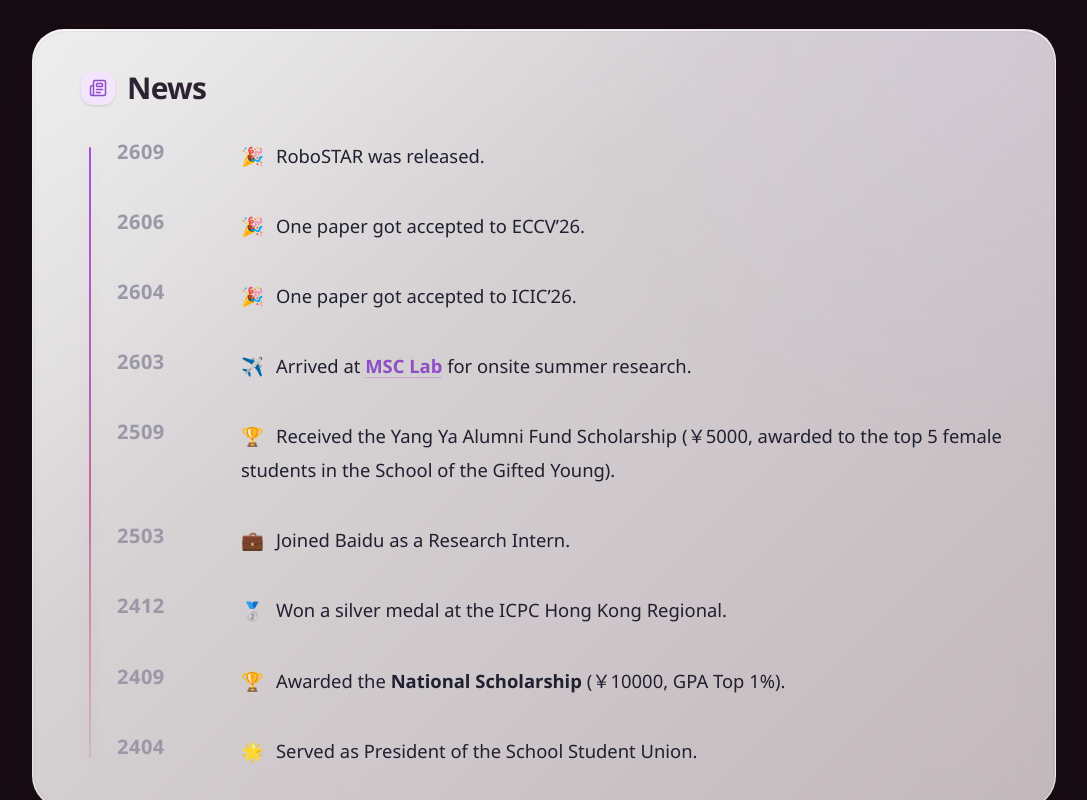
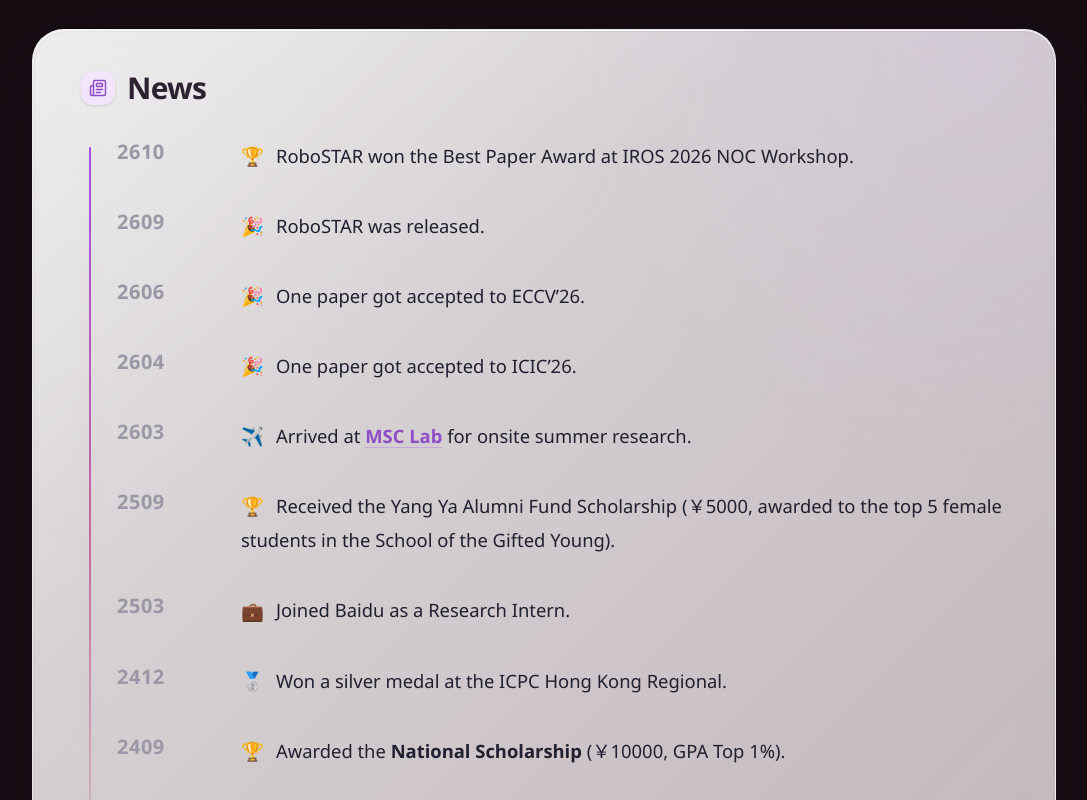
Before and after one commit to zyjOrz/zyjOrz.github.io, a Next.js app: page / in a window 1280 px wide. Shown: the part 840-1640 px from the top of the page, without its empty margins (96-1183 px from the left). Built offline with nearby package versions, Linux system fonts and the light colour scheme.

Commit message:
bestpaper

```diff
--- a/app/NewsTimeline.tsx
+++ b/app/NewsTimeline.tsx
@@ -3,6 +3,11 @@
 import { type CSSProperties, useEffect, useRef, useState } from 'react';
 
 const newsItems = [
+  {
+    date: '2610',
+    emoji: '🏆',
+    content: <>RoboSTAR won the Best Paper Award at IROS 2026 NOC Workshop.</>,
+  },
   {
     date: '2609',
     emoji: '🎉',
--- a/app/robostar.tsx
+++ b/app/robostar.tsx
@@ -11,6 +11,7 @@
   paperUrl: string | null;
   projectUrl: string | null;
   codeUrl: string | null;
+  modelUrl?: string | null;
   codeComingSoon?: boolean;
   description: string;
   status?: string;
@@ -21,26 +22,30 @@
 // Title, authors, and equal contributions follow the supplied September 6 CV.
 export const robostar: PublicationEntry = {
   venue: 'IROS 2026 Workshop',
-  type: 'Oral',
+  type: 'Best Paper',
   status: 'Under Review',
   venueDetail:
-    'Accepted for oral presentation at the Workshop on Nonverbal Cues for Human-Robot Cooperative Intelligence.',
+    'Best Paper Award at the Workshop on Nonverbal Cues for Human-Robot Cooperative Intelligence.',
   title:
     'RoboSTAR: Next-Scale Autoregressive Sign Language Motion Translation for Humanoid Robots',
   authors: (
     <>
-      <strong className="font-extrabold text-[#35242d]">Yujia Zeng<sup>*</sup></strong>
-      {', Chensheng Peng'}<sup>*</sup>{', Yuxin Chen'}<sup>*</sup>
+      <strong className="font-extrabold text-[#35242d]">
+        Yujia Zeng<sup>*</sup>
+      </strong>
+      {', Chensheng Peng'}<sup>*</sup>
+      {', Yuxin Chen'}<sup>*</sup>
       {', Alex Shao, Nathan Jew, and Masayoshi Tomizuka'}
     </>
   ),
   authorsNote: '* Equal contribution.',
   image: '/robostar-method.png',
-  // No public paper URL was supplied. Do not create a placeholder Paper link.
-  paperUrl: null,
+
+  paperUrl: 'https://arxiv.org/abs/2609.32250',
   projectUrl: 'https://www.yujiazeng.com/RoboSTAR/',
-  // This is the exact Code URL requested by the site owner.
-  codeUrl: 'https://github.com/zyjOrz/zyjOrz.github.io',
+  codeUrl: 'https://github.com/zyjOrz/RoboSTAR',
+  modelUrl: 'https://huggingface.co/Ivystream/RoboSTAR',
+
   description:
     'RoboSTAR translates speech/text into continuous sign language motion using part-wise finite scalar quantization and next-scale autoregression, refining synchronized body and hand motion from coarse to fine before retargeting it for humanoid robot execution.',
 };
```
